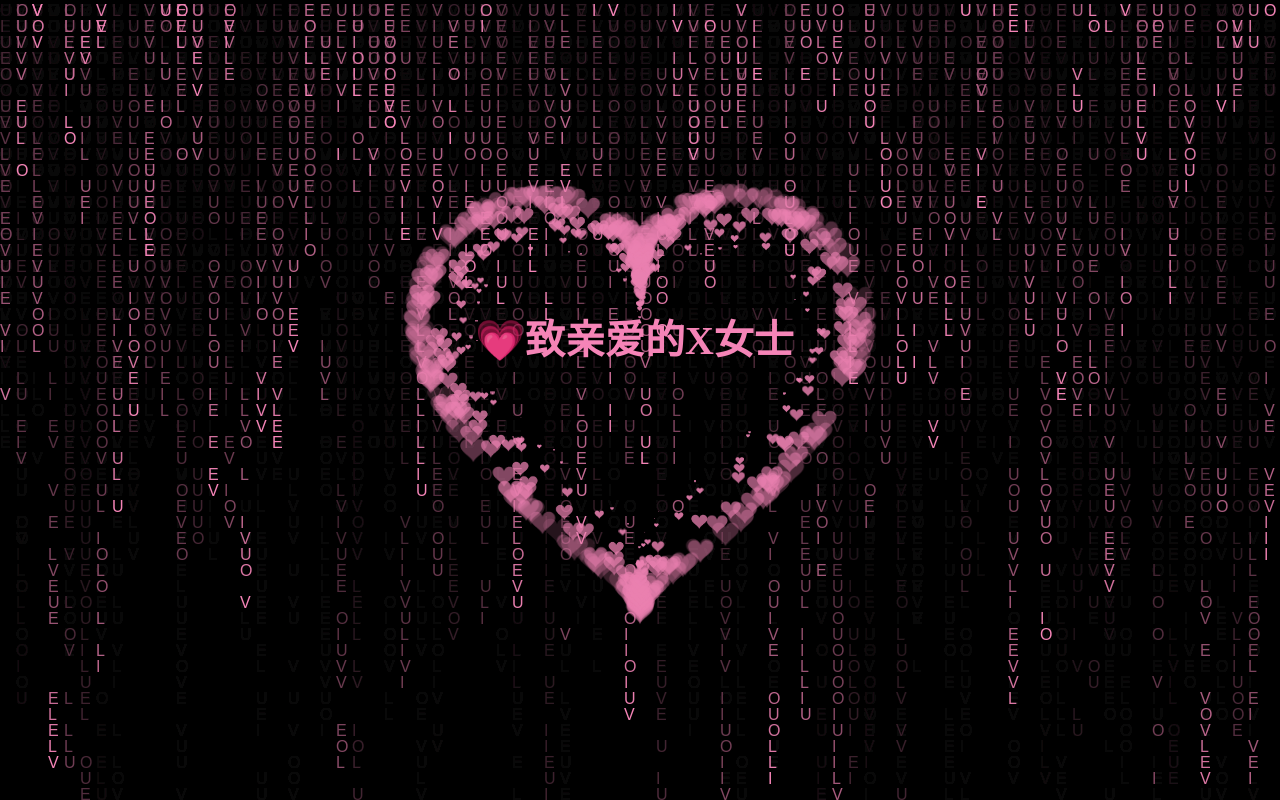
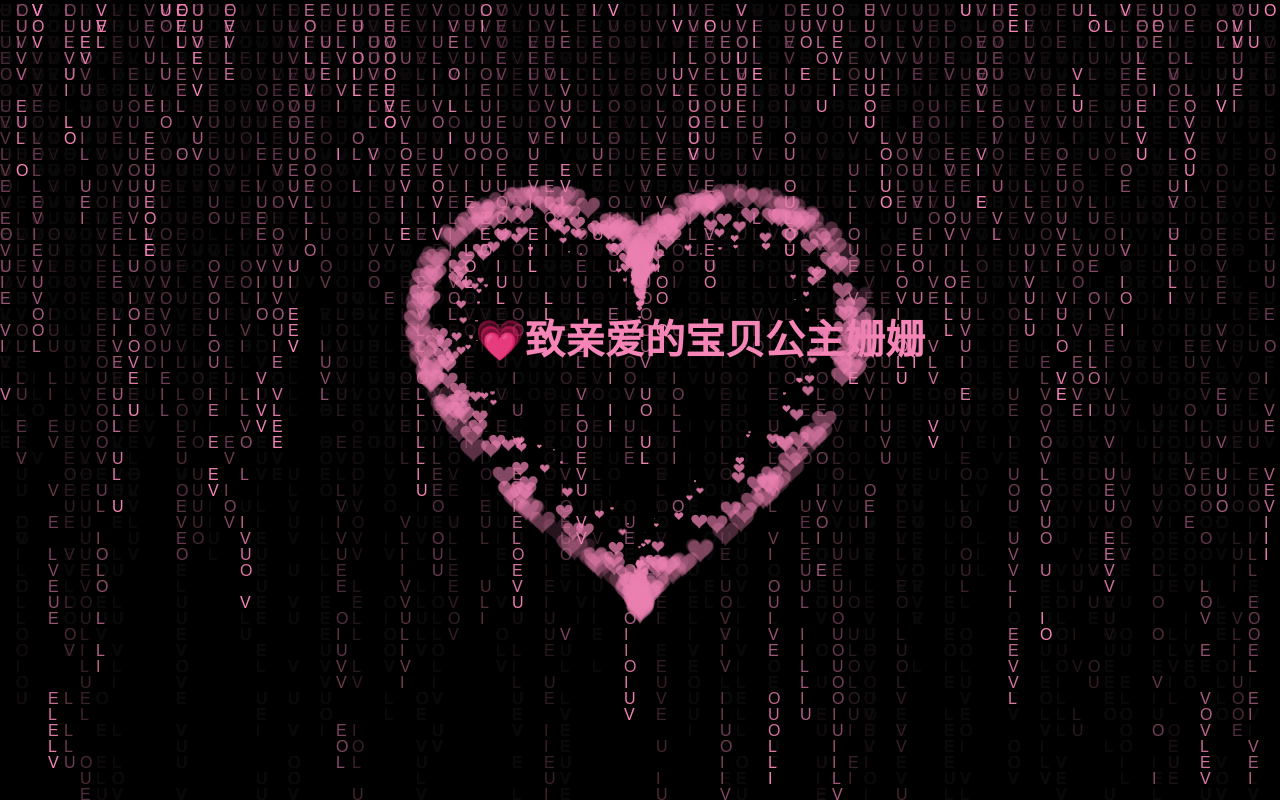
Before and after one commit to ILangXu/ILangXu.github.io, a plain HTML site: page index.html in a window 1280 px wide. Drawn offline with Linux system fonts and the light colour scheme.

Commit message:
Update index.html

```diff
--- a/index.html
+++ b/index.html
@@ -2,7 +2,7 @@
 <html>
 <meta http-equiv="Content-Type" content="text/html; charset=utf-8"/>
 <head>
-    <title>LoveHTT</title>
+    <title>姗姗我爱你！</title>
 </head>
 <body> <canvas id="canvas"></canvas>
 <style type="text/css">
@@ -93,7 +93,7 @@
     </style>
 </head>
 <body>
-<div id="child" ><h4>💗致亲爱的X女士</h4></div><!--这里写名字❤！！！-->
+<div id="child" ><h4>💗致亲爱的宝贝公主姗姗</h4></div><!--这里写名字❤！！！-->
   <canvas id ="pinkboard"></canvas>
   <!-- <canvas id= "canvas"></canvas>  -->
 <script>
```
